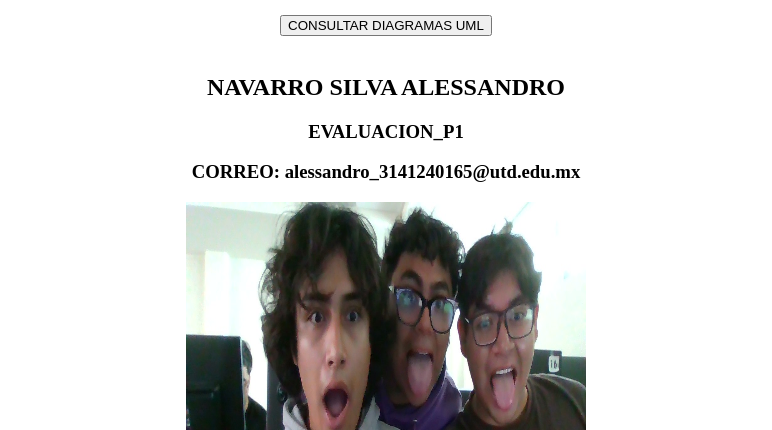
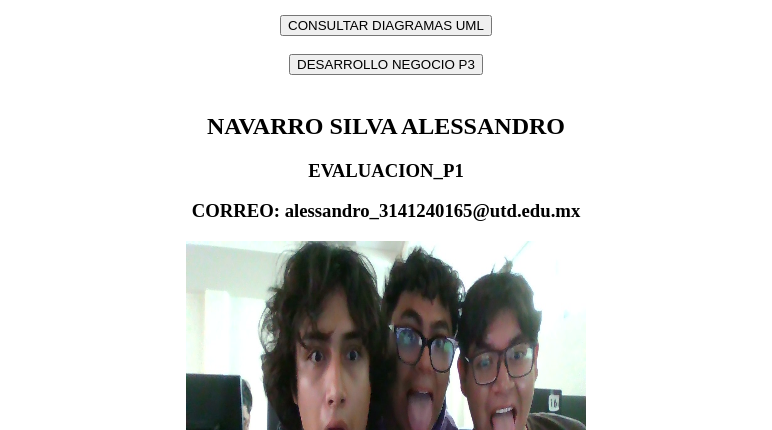
Before and after one commit to PipiCACA-max/TIPOCS, a plain HTML site: page index.html in a window 1280 px wide. Shown: the part 370-800 px from the top of the page, without its empty margins (254-1026 px from the left). Drawn offline with Linux system fonts and the light colour scheme.

Commit message:
Update index.html

```diff
--- a/index.html
+++ b/index.html
@@ -1,5 +1,5 @@
 <html>
-    <title>PARCIAL I NAVARRO_ALESSANDRO</title>
+    <title>PARCIAL III NAVARRO_ALESSANDRO</title>
     <header></header>
     <body>
         <center>
@@ -21,6 +21,10 @@
         <a href="diagramas_uml_integradora.html">
             <button>CONSULTAR DIAGRAMAS UML</button><br><br>
         </a>
+        <a href="https://stump-quick-23744660.figma.site/">
+        <button>DESARROLLO NEGOCIO P3</button><br><br>
+        </a>
+
         <h2>NAVARRO SILVA ALESSANDRO</h2>
         <h3>EVALUACION_P1</h3>
         <h3>CORREO: alessandro_3141240165@utd.edu.mx</h3>
```
